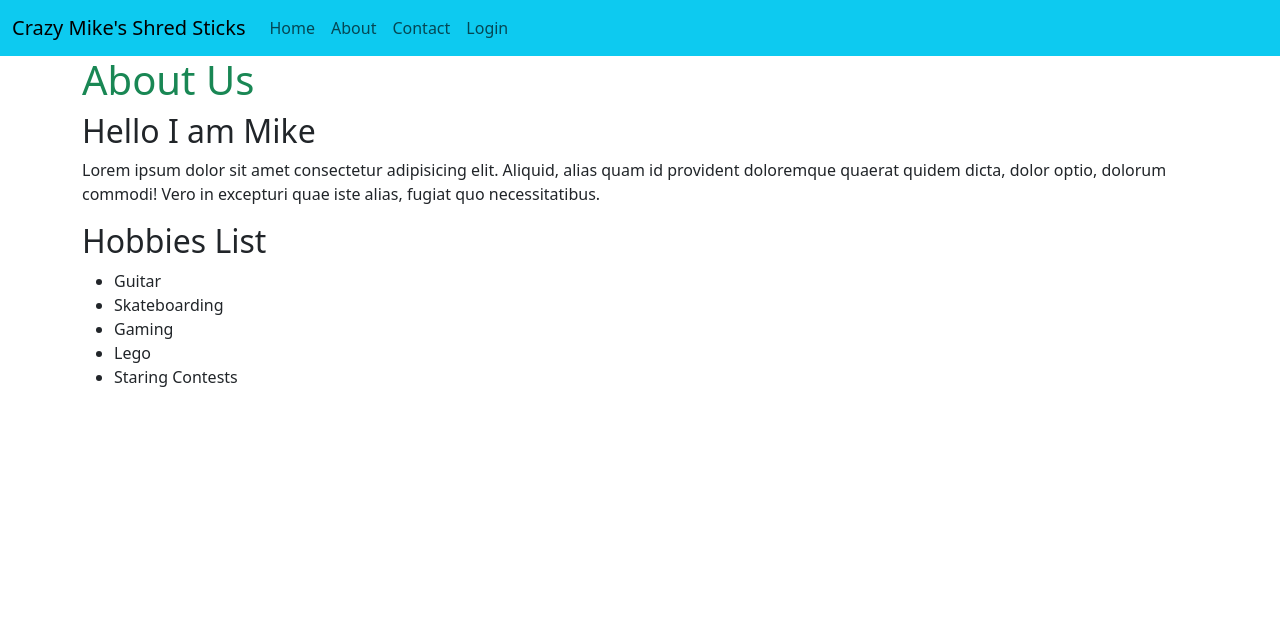
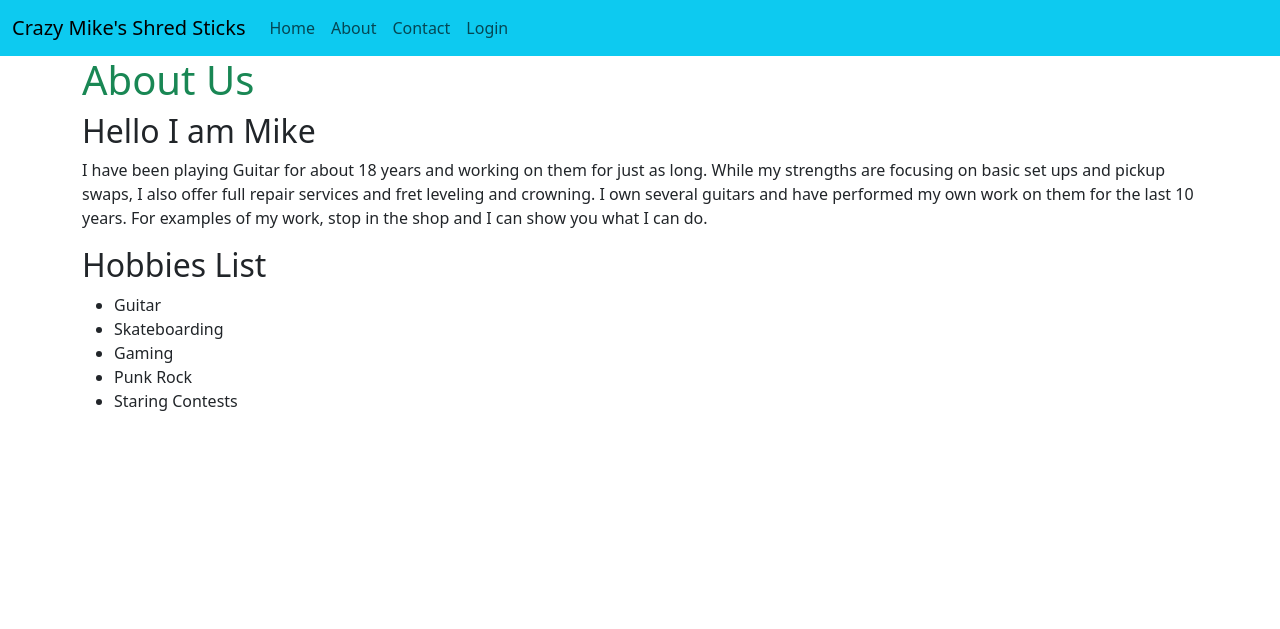
Before and after one commit to millms302/111-backend, a Flask app: page /about in a window 1280 px wide. Shown: the top 629 px of the page. Run offline with Flask 3, Linux system fonts and the light colour scheme.

Commit message:
final_project

```diff
--- a/server.py
+++ b/server.py
@@ -262,7 +262,7 @@ def home():
 @app.get("/about")
 def about():
     my_name = "Mike"
-    hobbies = ["Guitar", "Skateboarding", "Gaming", "Lego", "Staring Contests"]
+    hobbies = ["Guitar", "Skateboarding", "Gaming", "Punk Rock", "Staring Contests"]
     return render_template("about.html", name=my_name, hobbies=hobbies)
 
 @app.get("/contact")
--- a/templates/about.html
+++ b/templates/about.html
@@ -3,15 +3,17 @@
 {% block content %}
 <h1 class="text-success">About Us</h1>
 <h2>Hello I am {{name}}</h2>
-<p>Lorem ipsum dolor sit amet consectetur adipisicing elit. Aliquid, alias quam id provident doloremque quaerat quidem
-    dicta, dolor optio, dolorum commodi! Vero in excepturi quae iste alias, fugiat quo necessitatibus.</p>
+<p>I have been playing Guitar for about 18 years and working on them for just as long. While my strengths are focusing
+    on basic set ups and pickup swaps, I also offer full repair services and fret leveling and crowning. I own several
+    guitars and have performed my own work on them for the last 10 years. For examples of my work, stop in the shop and
+    I can show you what I can do.</p>
 
 <h2>Hobbies List</h2>
 
 <ul>
-{% for hobbie in hobbies %}
+    {% for hobbie in hobbies %}
     <li>{{hobbie}}</li>
-{% endfor %}
+    {% endfor %}
 </ul>
 
 {% endblock content %}
```
